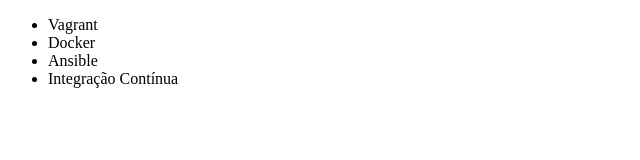
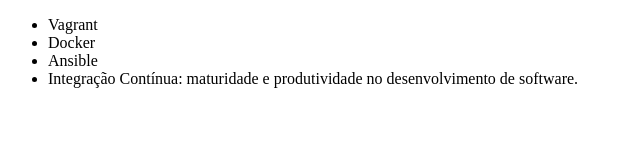
Before and after one commit to fabiochiquezi/teste2, a plain HTML site: page index.html in a window 1280 px wide. Shown: the whole page, without its empty margins (0-640 px from the left). Drawn offline with Linux system fonts and the light colour scheme.

Commit message:
Renomeando nome do curso Integração Contínua

```diff
--- a/index.html
+++ b/index.html
@@ -9,7 +9,7 @@
         <li>Vagrant</li>
         <li>Docker</li>
         <li>Ansible</li>
-        <li>Integração Contínua</li>
+        <li>Integração Contínua: maturidade e produtividade no desenvolvimento de software.</li>
     </ul>
 </body>
 </html>
```
